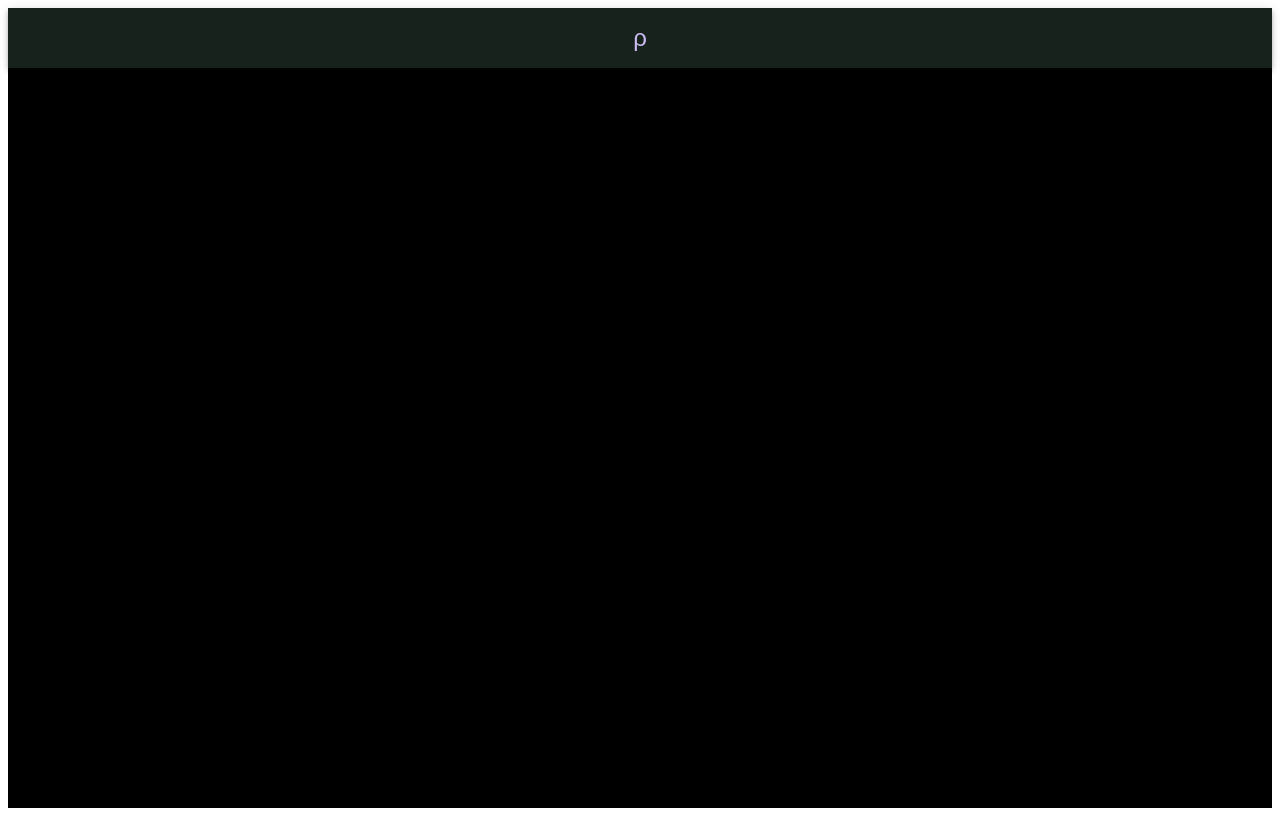
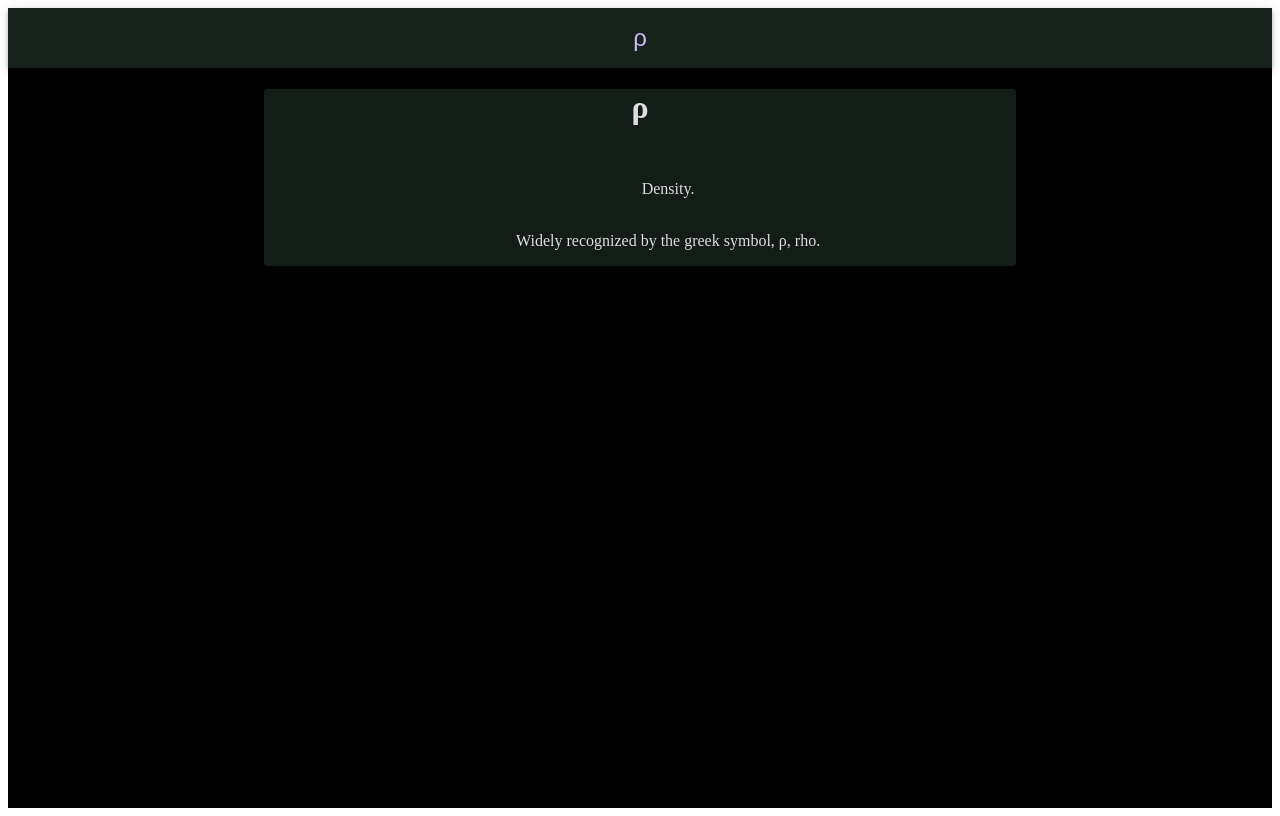
Before and after one commit to Rhoyo/rhoyo.github.io-src, a Gatsby site: page / in a window 1280 px wide. Built offline with nearby package versions, Linux system fonts and the light colour scheme; Gatsby itself is replaced by a stand-in of ours.

Commit message:
more changes

```diff
--- /dev/null
+++ b/src/components/about.tsx
@@ -0,0 +1,48 @@
+/*
+
+This is the section that will hold my about informatiom
+
+*/
+
+import * as React from "react"
+import { Paper } from "@mui/material";
+import theme from "../theme";
+import { textAlign } from "@mui/system";
+
+const About: React.FC = () => {
+  return (
+    <Paper
+        elevation={2}
+        style = {{
+            marginLeft: '20vw',
+            marginRight: '20vw'
+        }}
+    >
+        <h1
+            className="centered-text"
+        >
+            ρ
+        </h1>
+        <div
+            style = {{
+                marginLeft: '10vw',
+                marginRight: '10vw',
+                display: 'flex'
+            }}
+        >
+            <p
+                className="centered-p"
+            >
+                <p
+                    style={{textAlign:'center'}}
+                >
+                    Density.
+                </p><br/>
+                Widely recognized by the greek symbol, ρ, rho.
+            </p>
+        </div>
+    </Paper>
+  )
+}
+
+export default About;
--- /dev/null
+++ b/src/components/resume.tsx
@@ -0,0 +1,5 @@
+/*
+
+This will hold the iFrame component that will host my resume, it will also include a download link
+
+*/
--- a/src/pages/index.tsx
+++ b/src/pages/index.tsx
@@ -2,7 +2,7 @@
 import type { HeadFC, PageProps } from "gatsby"
 import Header from "../components/header"
 import Footer from "../components/footer"
-import NavigationBar from "../components/nav"
+import About from "../components/about"
 import { ThemeProvider } from '@mui/material/styles';
 import theme from "../theme"
 import PaperCard from "../components/paperCard"
@@ -14,8 +14,10 @@
         backgroundColor: theme.palette.background.default,
         minHeight: '100vh',
         color: theme.palette.text.primary,
+        // display: 'flex'
       }}>
         <Header/>
+        <About/>
       </main>
     </ThemeProvider>
   )
--- a/src/style/components.css
+++ b/src/style/components.css
@@ -7,3 +7,13 @@
 .header {
     position: initial !important
 }
+
+/* Text Classes */
+
+.centered-text {
+    text-align: center;
+}
+
+.centered-p {
+    margin-left: 25%
+}
```
